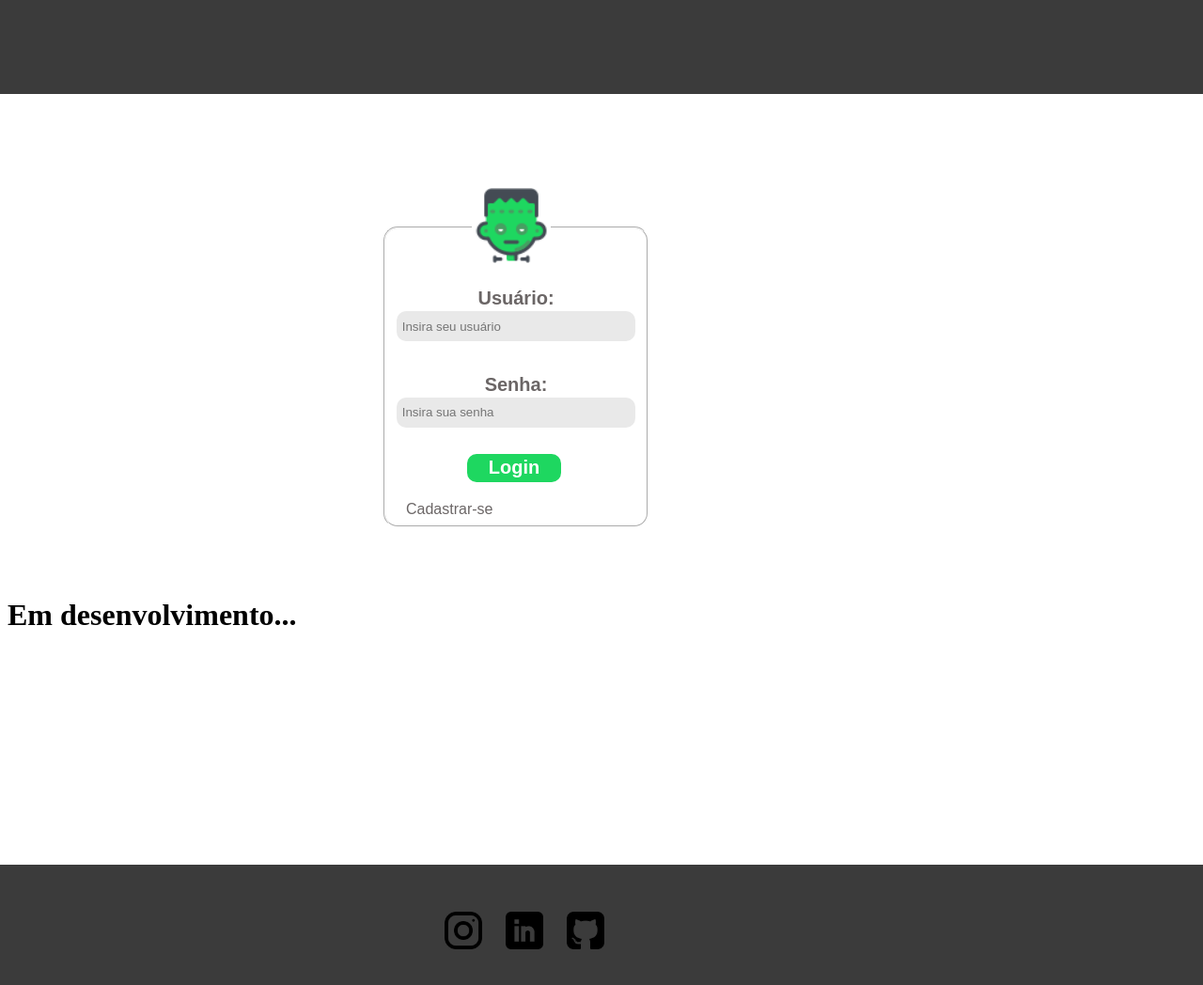
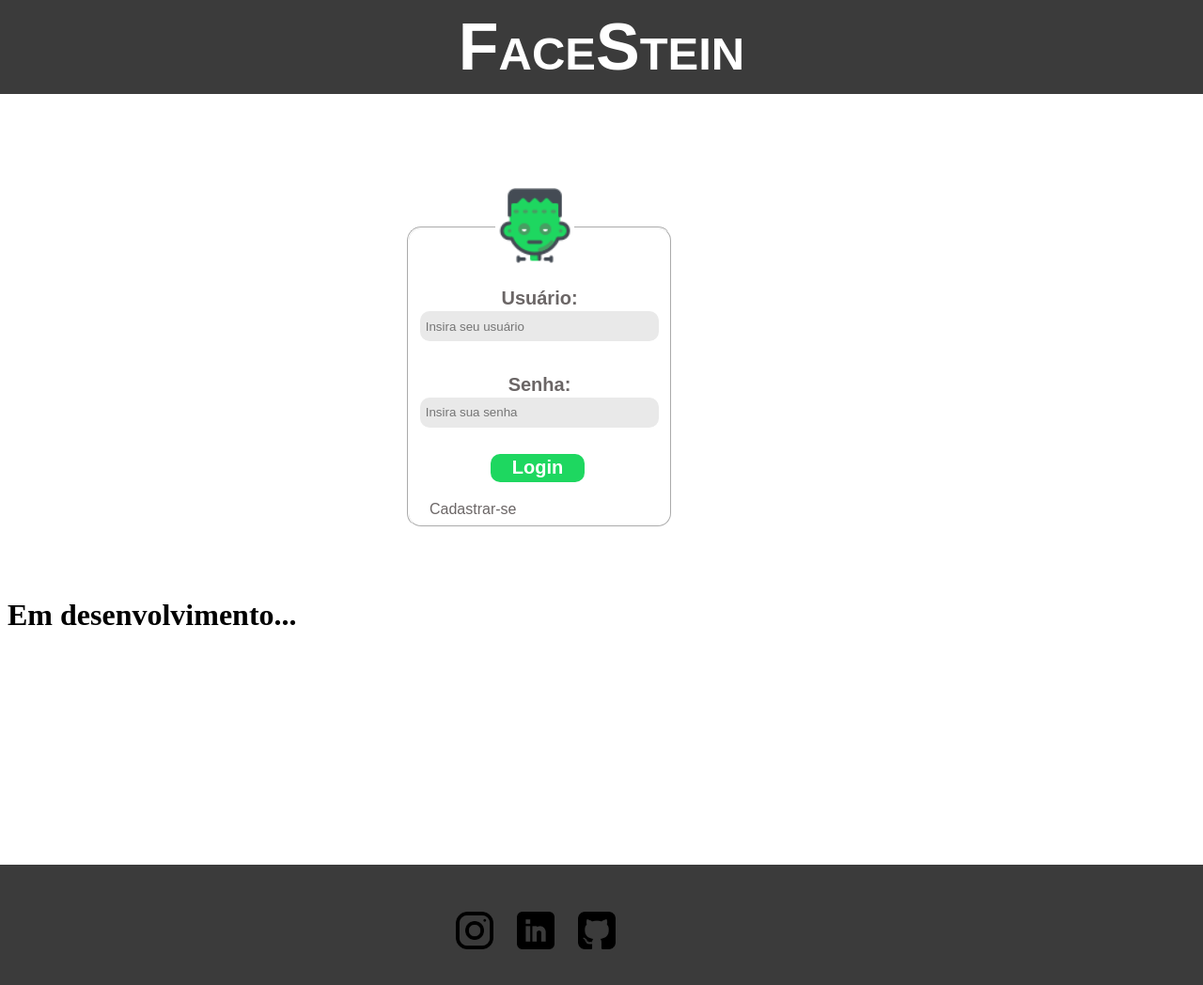
Before and after one commit to Thomasnsa/Login, a plain HTML site: page programacao/index.html in a window 1280 px wide. Shown: the whole page at 94% size. Drawn offline with Linux system fonts and the light colour scheme.

Commit message:
em desenvolvimento

```diff
--- a/programacao/estilo.css
+++ b/programacao/estilo.css
@@ -11,7 +11,7 @@
 .tela{
     width: 210px;
     background-color: rgb(255, 255, 255);
-    margin-left: 400px;
+    margin-left: 425px;
     margin-top: 200px;
     padding-bottom: 8px;
     border-radius: 15px;
@@ -47,6 +47,9 @@
     margin-top: 10px;
     font-family: Arial, Helvetica, sans-serif;
 }
+.botao:hover{
+    background-color: rgb(34, 187, 88);
+}
 
 .nomeLogin{
     font-size: 20px;
@@ -65,7 +68,6 @@
     color:  rgb(34, 187, 88);
 }
 
-
 .fundo{
     height: 800px;
 }
@@ -75,6 +77,15 @@
     height: 100px;
     position: absolute ; left: 0px; top:0px;
     background-color: rgb(59, 59, 59);
+}
+
+.titulo{
+    color: white;
+    font-variant: small-caps;
+    text-align: center;
+    font-size: 70px;
+    margin-top: 10px;
+    font-family: Arial, Helvetica, sans-serif;
 }
 
 .fundoCabecalho{
@@ -87,7 +98,7 @@
 .iconeInstagram{
     width:40px;
     margin-top: 50px;
-    margin-left: 473px;
+    margin-left: 485px;
     position: absolute;
 }
 .iconeInstagram:hover{
@@ -97,18 +108,17 @@
 .iconeLinkedin{
     width:40px;
     margin-top: 50px;
-    margin-left: 538px;
+    margin-left: 550px;
     position: absolute;
 }
 .iconeLinkedin:hover{
     width: 50px;
 }
 
-
 .iconeGit{
     width:40px;
     margin-top: 50px;
-    margin-left: 603px;
+    margin-left: 615px;
     position: absolute;
 }
 .iconeGit:hover{
--- a/programacao/index.html
+++ b/programacao/index.html
@@ -14,7 +14,7 @@
     </head>
     <body class="fundo">
 
-       <div class="fundoMenu"></div>
+       <div class="fundoMenu"><h1 class="titulo">FaceStein</h1></div>
 
         <form>
             <fieldset class="tela">
```
